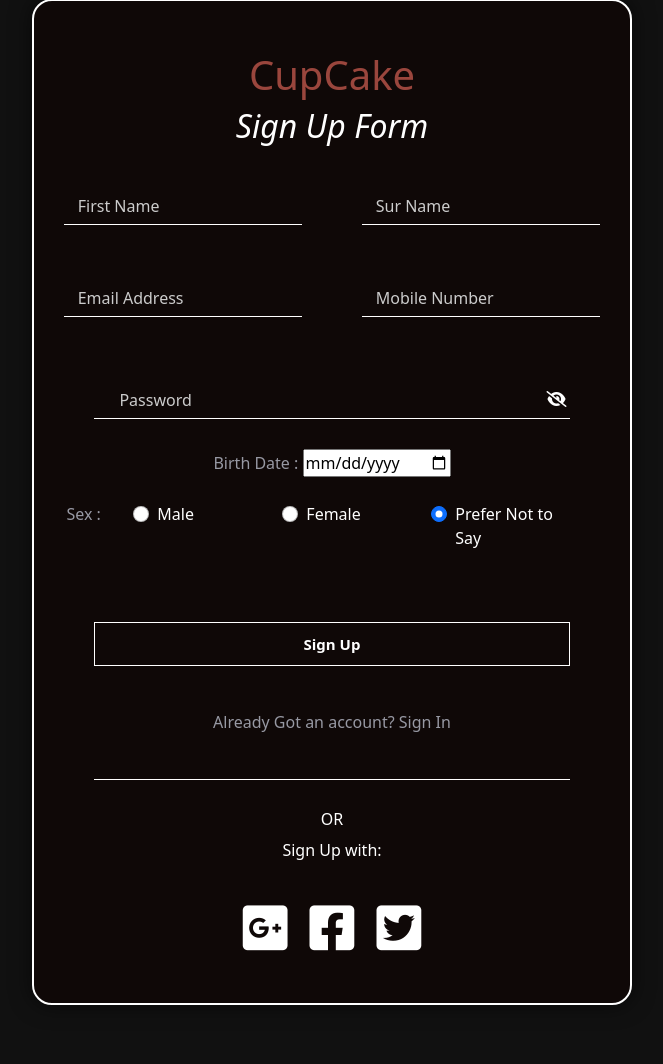
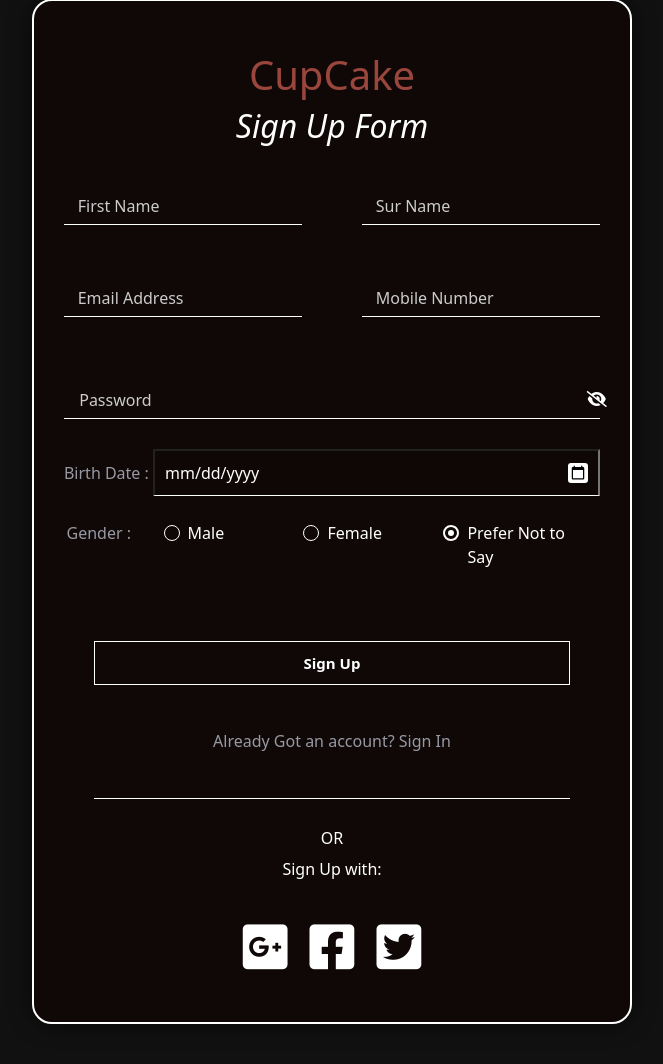
Before and after one commit to Arcane2202/Cupcake, a PHP site: page /signup.php in a window 1280 px wide. Shown: the part 78-1142 px from the top of the page, without its empty margins (308-971 px from the left). Before the commit the page ends 1083 px from the top, so only its background shows below. Run offline with PHP 8.4, Linux system fonts and the light colour scheme; some libraries are stand-ins or nearby versions.

Commit message:
Updated the Design of SignUp
+ Radio Button Color Modified
+ Birth Date theme modified

```diff
--- a/css/main.css
+++ b/css/main.css
@@ -198,3 +198,46 @@ body{
     border-radius: 20px;
     border: 2px solid #fff;
 }
+
+.input-box3{
+    margin:30px auto;
+    width: 90%;
+    border-bottom: 1px solid #fff;
+    padding-top:10px;
+    padding-bottom: 5px;
+
+}
+.input-box3 input{
+    width: 95%;
+    border:none;
+    outline: none;
+    background:transparent;
+    color: #fff;
+}
+input[type="date"]{
+    background-color:rgba(15, 7, 6,0.8);
+    width: 75%;
+    color: #fff;
+    border-bottom: #fff solid 1px;
+    outline: none;
+    padding: 10px;
+}
+::-webkit-calendar-picker-indicator{
+    background-color: #fff;
+    color: #fff;
+    cursor: pointer;
+    border-radius: 3px;
+}
+
+input[type="radio"]{
+    background-color: rgba(15, 7, 6,0.8);
+    border: 1px solid #fff;
+}
+
+input[type='radio']:checked{
+    background-color: rgba(15, 7, 6,0.8);
+        content: '';
+        display: inline-block;
+        visibility: visible;
+        border: 2px solid white;
+}
--- a/signup.php
+++ b/signup.php
@@ -86,7 +86,7 @@
                     </div>
                     <div style="display: flex;">
 
-                    <div class="input-box">
+                    <div class="input-box3">
                         <input name="password"value="<?php echo $password?>" type="password" placeholder="Password" id="myInput">
                         <span class="eye" onclick="hidetoggle()">
                             <i id="hide1" class="fa fa-eye"></i>
@@ -100,9 +100,9 @@
                     <input name="dob" value="<?php echo $dob?>" type="date" placeholder="Birth Date" >
 
                     <div style="display: flex; padding-top:25px;" >
-                        <div style="flex: 0.2; color:#c6c9d8bf;">Sex : </div>
+                        <div style="flex: 0.25; color:#c6c9d8bf;">Gender : </div>
 
-                        <div style="flex:1;">
+                        <div style="flex:0.9;">
                             <div style="display: flex;" align="left">
                                 <div style="flex: 0.3;">
                                     <div class="form-check">
```
